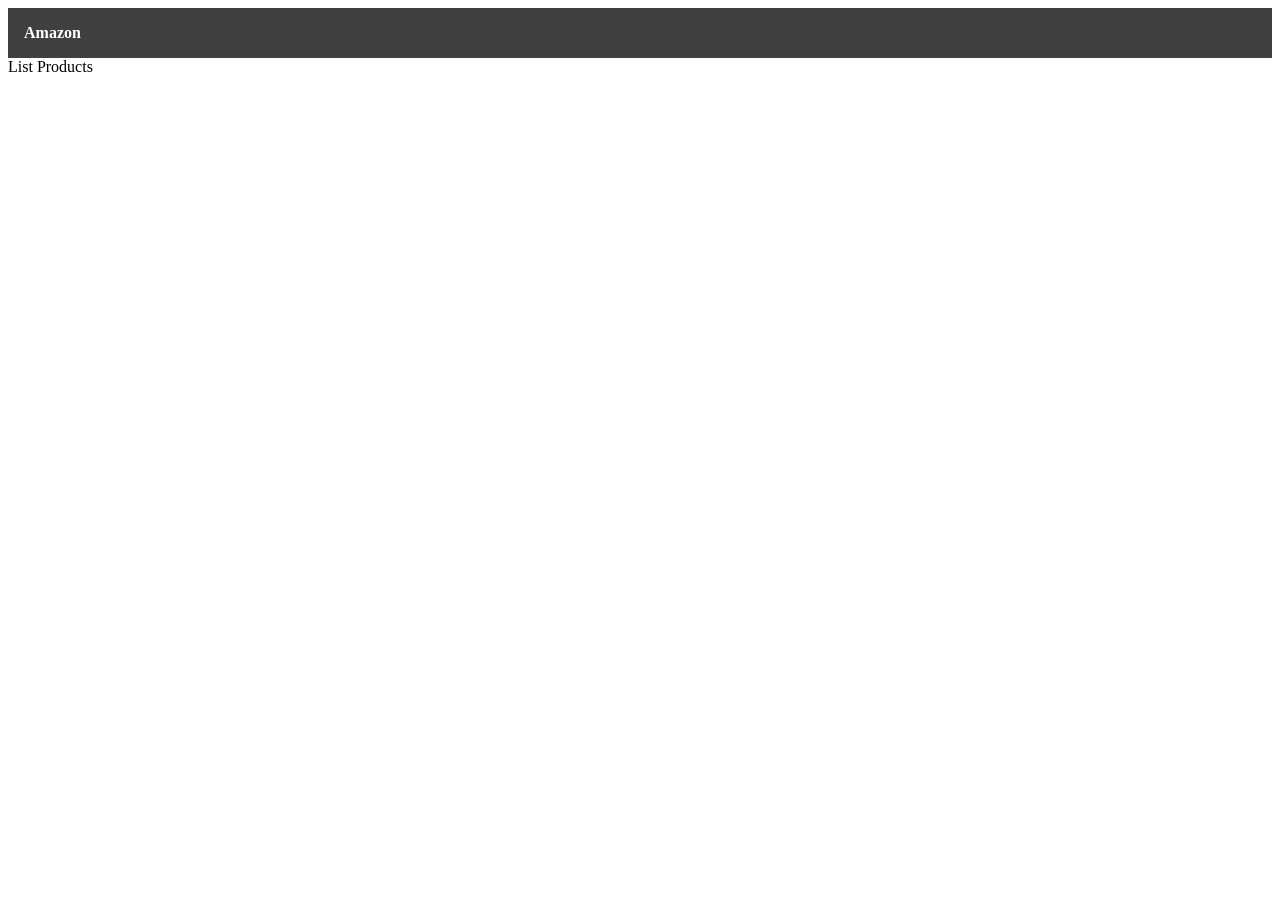
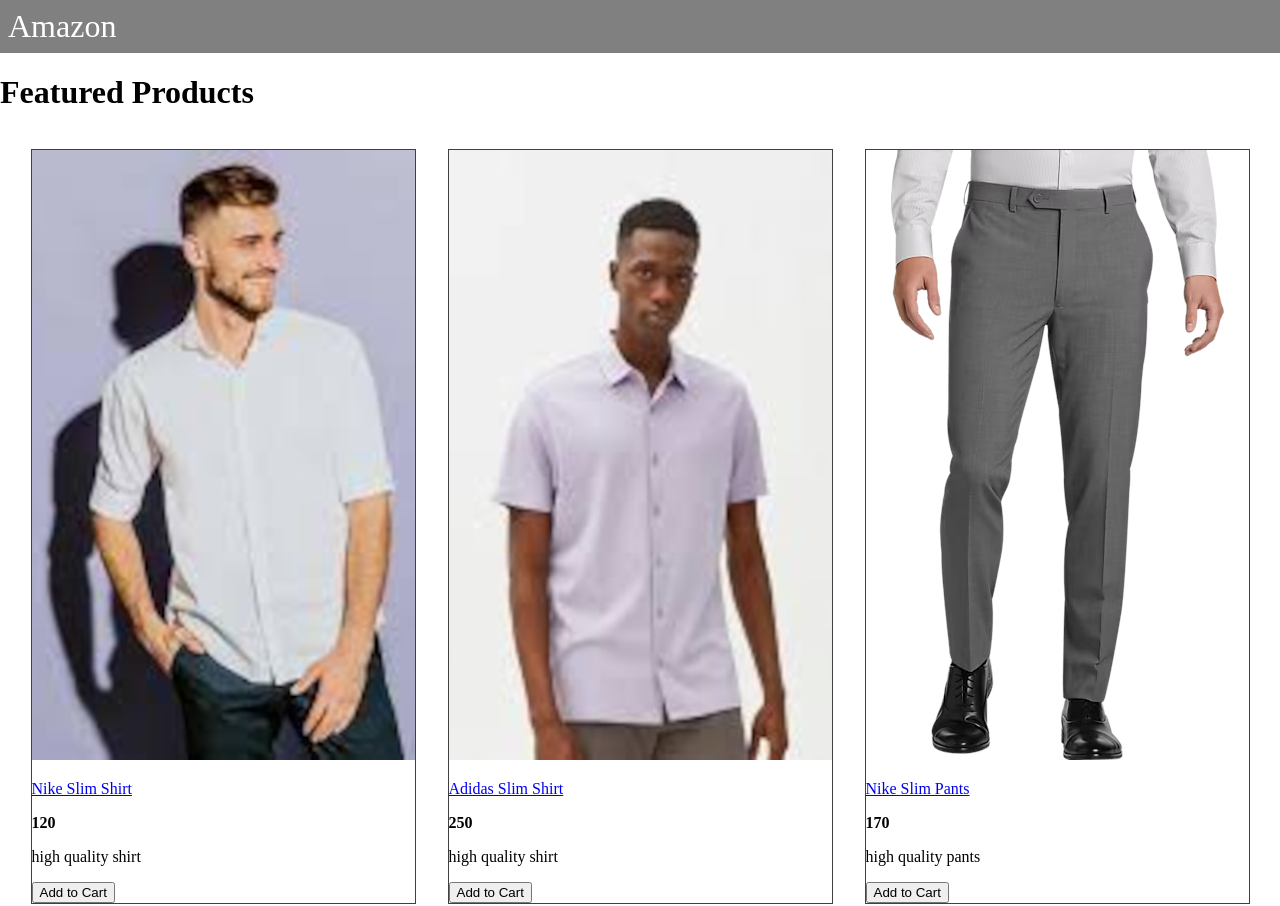
Before and after one commit to jcmalott/amazon, a React app in the folder frontend/: page / in a window 1280 px wide. Shown: the top 906 px of the page. Before the commit the page ends 800 px from the top, so only its background shows below. Built offline with nearby package versions, Linux system fonts and the light colour scheme.

Commit message:
Adding Route

```diff
--- a/frontend/package.json
+++ b/frontend/package.json
@@ -8,6 +8,7 @@
     "@testing-library/user-event": "^13.5.0",
     "react": "^18.2.0",
     "react-dom": "^18.2.0",
+    "react-router-dom": "^6.14.1",
     "react-scripts": "5.0.1",
     "web-vitals": "^2.1.4"
   },
--- a/frontend/public/css/styles.css
+++ b/frontend/public/css/styles.css
@@ -3,15 +3,37 @@
 }
 
 body {
+  margin: 0;
 }
 
 header {
-  background-color: #404040;
-  padding: 1em;
+  background-color: gray;
+  padding: 0.5em;
+  color: white;
 }
 
 header a {
   color: white;
-  font-weight: bold;
+  font-size: 2rem;
   text-decoration: none;
 }
+
+.main {
+  padding: 1;
+}
+
+.products {
+  display: flex;
+  flex-wrap: wrap;
+  justify-content: center;
+}
+
+.product {
+  border: 1px #404040 solid;
+  margin: 1em;
+}
+
+.product img {
+  width: 100%;
+  max-width: 400px;
+}
--- a/frontend/src/components/App.js
+++ b/frontend/src/components/App.js
@@ -1,13 +1,23 @@
 import React from "react";
+import { BrowserRouter, Link, Route, Routes } from "react-router-dom";
+import HomeScreen from "../screens/HomeScreen";
+import ProductScreen from "../screens/ProductScreen";
 
 const App = () => {
   return (
-    <div>
-      <header>
-        <a href="/">Amazon</a>
-      </header>
-      <main>List Products</main>
-    </div>
+    <BrowserRouter>
+      <div>
+        <header>
+          <Link to="/">Amazon</Link>
+        </header>
+        <main>
+          <Routes>
+            <Route path="/product/:slug" element={<ProductScreen />} />
+            <Route path="/" element={<HomeScreen />} />
+          </Routes>
+        </main>
+      </div>
+    </BrowserRouter>
   );
 };
 
--- /dev/null
+++ b/frontend/src/data/products.js
@@ -0,0 +1,54 @@
+const products = {
+  clothing: [
+    {
+      name: "Nike Slim Shirt",
+      slug: "nike-slim-shirt",
+      category: "Shirts",
+      image: "/img/p1.jpg",
+      price: 120,
+      countInStock: 10,
+      brand: "Nike",
+      rating: 4.5,
+      numReviews: 10,
+      description: "high quality shirt",
+    },
+    {
+      name: "Adidas Slim Shirt",
+      slug: "adidas-slim-shirt",
+      category: "Shirts",
+      image: "/img/p2.jpg",
+      price: 250,
+      countInStock: 20,
+      brand: "Adidas",
+      rating: 4.0,
+      numReviews: 10,
+      description: "high quality shirt",
+    },
+    {
+      name: "Nike Slim Pants",
+      slug: "nike-slim-pants",
+      category: "Pants",
+      image: "/img/p3.jpg",
+      price: 170,
+      countInStock: 2,
+      brand: "Adidas",
+      rating: 4.7,
+      numReviews: 2,
+      description: "high quality pants",
+    },
+    {
+      name: "Adidas Slim Pants",
+      slug: "adidas-slim-pants",
+      category: "Pants",
+      image: "/img/p4.jpg",
+      price: 150,
+      countInStock: 15,
+      brand: "Adidas",
+      rating: 3.0,
+      numReviews: 12,
+      description: "high quality pants",
+    },
+  ],
+};
+
+export default products;
--- a/frontend/src/index.js
+++ b/frontend/src/index.js
@@ -1,5 +1,5 @@
 import React from "react";
-import ReactDOM from "react-dom";
+import { createRoot } from "react-dom/client";
 import App from "./components/App";
 
-ReactDOM.render(<App />, document.getElementById("root"));
+createRoot(document.getElementById("root")).render(<App tab="home" />);
--- /dev/null
+++ b/frontend/src/screens/HomeScreen.js
@@ -0,0 +1,31 @@
+import { Link } from "react-router-dom";
+import products from "../data/products";
+
+function HomeScreen() {
+  return (
+    <div>
+      <h1>Featured Products</h1>
+      <div className="products">
+        {products.clothing.map((item) => (
+          <div className="product" key={item.slug}>
+            <Link to={`/product/${item.slug}`}>
+              <img src={item.image} alt={item.name} />
+            </Link>
+            <div className="product-info">
+              <Link to={`/product/${item.slug}`}>
+                <p>{item.name}</p>
+              </Link>
+              <p>
+                <strong>{item.price}</strong>
+              </p>
+              <p>{item.description}</p>
+              <button>Add to Cart</button>
+            </div>
+          </div>
+        ))}
+      </div>
+    </div>
+  );
+}
+
+export default HomeScreen;
--- /dev/null
+++ b/frontend/src/screens/ProductScreen.js
@@ -0,0 +1,13 @@
+import { useParams } from "react-router-dom";
+
+function ProductScreen() {
+  const params = useParams();
+  const { slug } = params;
+  return (
+    <div>
+      <h1>{slug}</h1>
+    </div>
+  );
+}
+
+export default ProductScreen;
```
Also changed, not shown: README.md (added), frontend/public/img/p1.jpg (added), frontend/public/img/p2.jpg (added), frontend/public/img/p3.jpg (added), frontend/public/img/p4.jpg (added), 1 other file.
